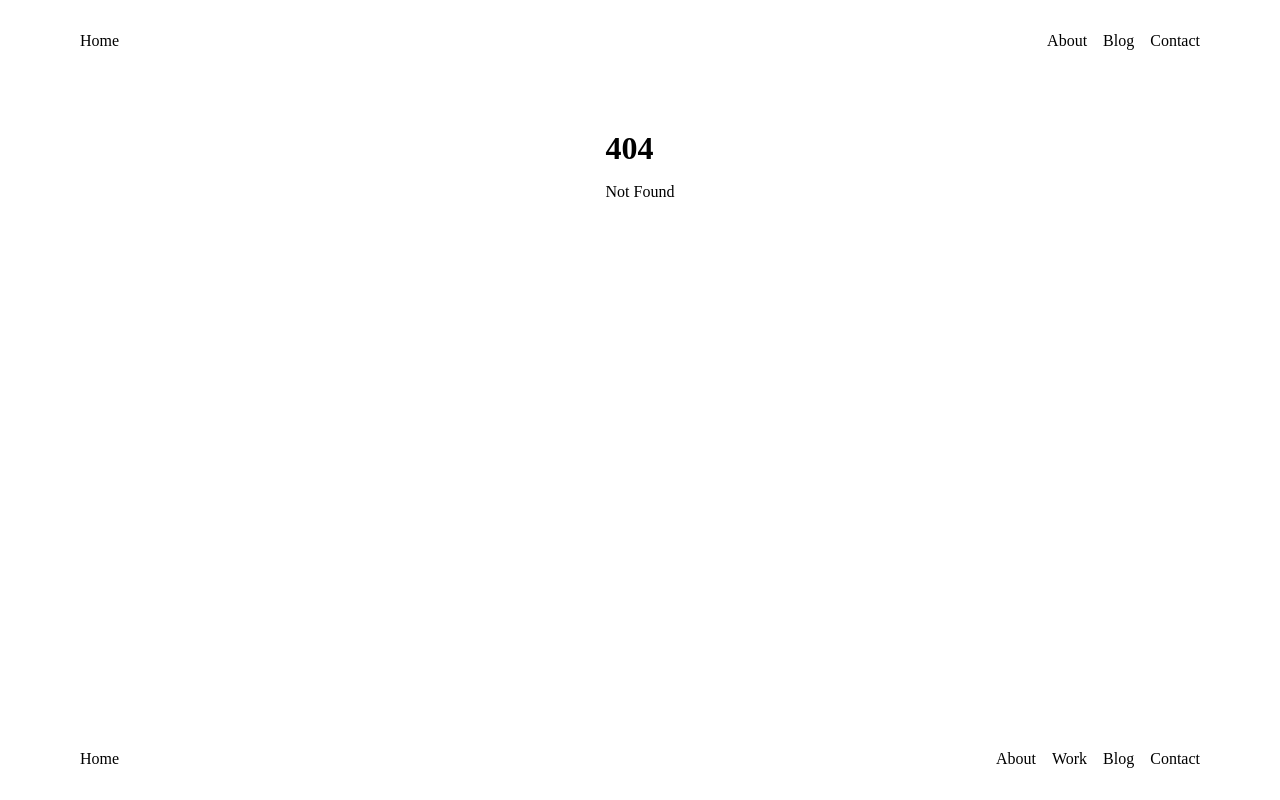
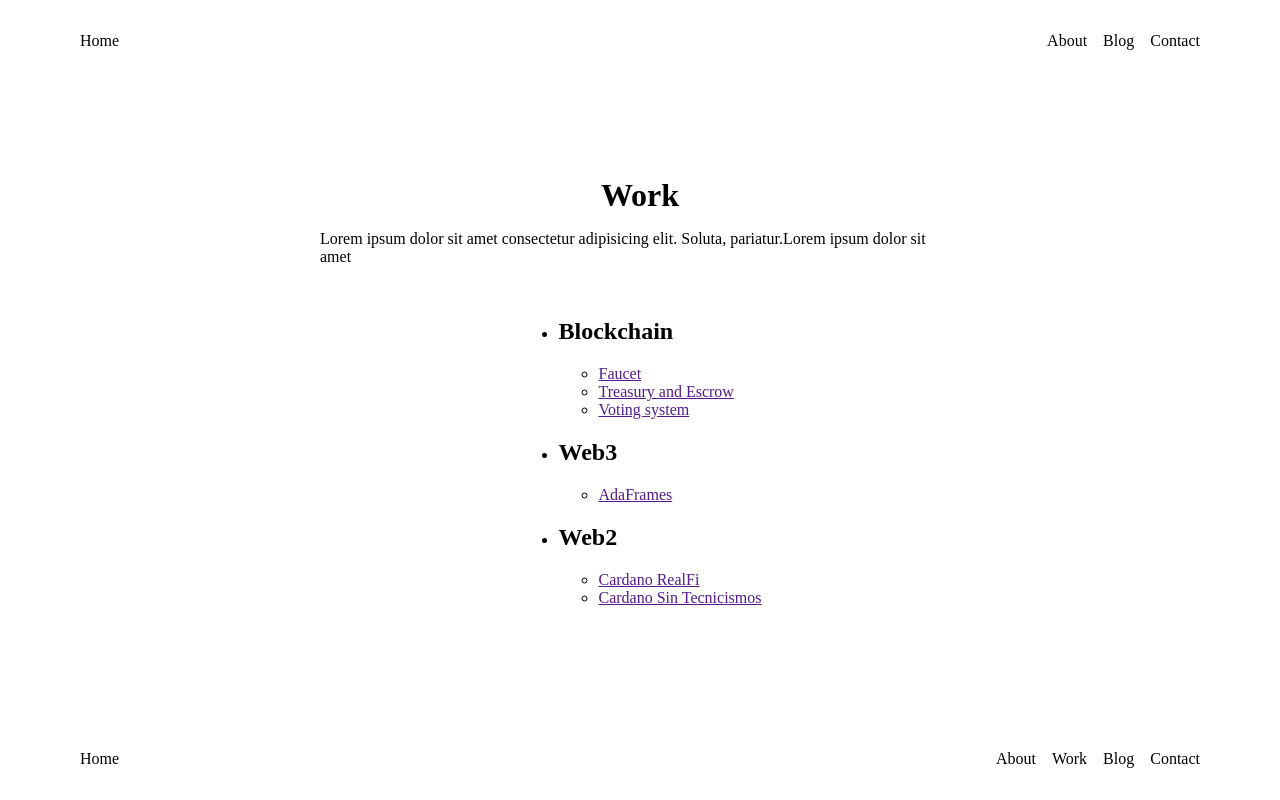
Before and after one commit to mayanhavoc/svelte_portfolio, a SvelteKit app: page /work in a window 1280 px wide. Before the commit this address had no page. Built offline with nearby package versions, Linux system fonts and the light colour scheme.

Commit message:
add work page

```diff
--- /dev/null
+++ b/src/routes/work/+page.svelte
@@ -0,0 +1,44 @@
+<svelte:head>
+    <title>Work - Embrace the blockchain</title>
+</svelte:head>
+
+<div class="container">
+    <h1 class="heading">Work</h1>
+    <p class="paragraph">Lorem ipsum dolor sit amet consectetur adipisicing elit. Soluta, pariatur.Lorem ipsum dolor sit amet</p>
+
+    <ul class="list">
+        <li class="list__item">
+            <h2 class="sub-heading">Blockchain</h2>
+            <ul class="list">
+                <li class="list__item">
+                    <a class="item__link" href="">Faucet</a>
+                </li>
+                <li class="list__item">
+                    <a class="item__link" href="">Treasury and Escrow</a>
+                </li>
+                <li class="list__item">
+                    <a class="item__link" href="">Voting system</a>
+                </li>
+            </ul>
+        </li>
+        <li>
+            <h2 class="sub-heading">Web3</h2>
+            <ul class="list">
+                <li class="list__item">
+                    <a class="item__link" href="">AdaFrames</a>
+                </li>
+            </ul>
+        </li>
+        <li>
+            <h2 class="sub-heading">Web2</h2>
+            <ul class="list">
+                <li class="list__item">
+                    <a class="item__link" href="">Cardano RealFi</a>
+                </li>
+                <li class="list__item">
+                    <a class="item__link" href="">Cardano Sin Tecnicismos</a>
+                </li>
+            </ul>
+        </li>
+    </ul>
+</div>
```
